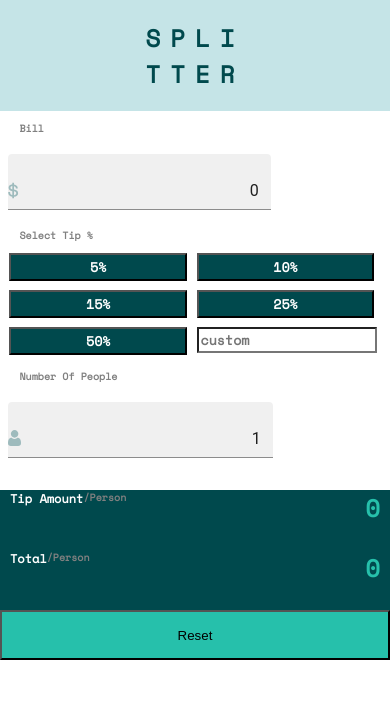
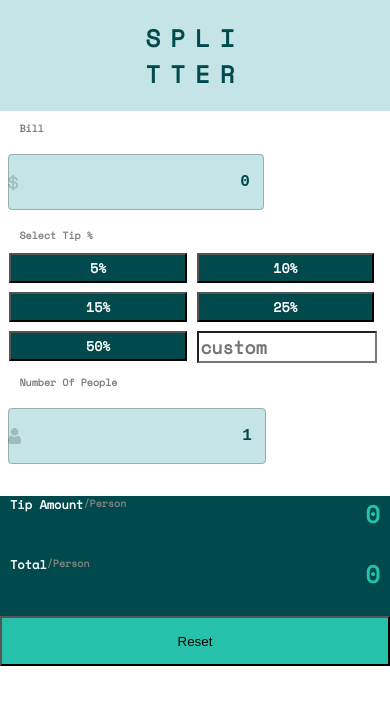
Before and after one commit to AiAweida/tipping, a React (Create React App) app: page / in a window 390 px wide. Shown: the top 704 px of the page. Built offline with nearby package versions, Linux system fonts and the light colour scheme.

Commit message:
started working on desktop layout and still fixing the mobile  layout

```diff
--- a/src/App.css
+++ b/src/App.css
@@ -3,8 +3,6 @@
   font-size: 10px;
   color: grey;
   margin: 0;
-  display: flex;
-  flex-flow: column;
 }
 
 .Input__container p {
@@ -21,3 +19,9 @@
   color: var(--White);
   background-color: var(--Verydarkcyan);
 }
+@media only screen and (min-width: 1024) {
+  body {
+    display: flex;
+    flex-direction: row;
+  }
+}
--- a/src/App.tsx
+++ b/src/App.tsx
@@ -19,6 +19,7 @@ function App() {
   return (
     <div className="App">
       <Header />
+      <div className="flexdir">
         <InputLayout setvalues={getvalues} />
         <OutputLayout
           totaltopay={total}
@@ -26,6 +27,7 @@ function App() {
           reset={resetcallback}
         />
       </div>
+    </div>
   );
 }
 
--- a/src/components/Custom/index.css
+++ b/src/components/Custom/index.css
@@ -4,11 +4,7 @@
   font-weight: bold;
   background-color: var(--white);
   margin-left: 5%;
-  /* font-size: 18px; */
+  font-size: 18px;
   margin-bottom: 5%;
   width: 92%;
 }
-
-/* margin-bottom: 5%;
-margin-left: 5%;
-color: var(--White); */
--- a/src/components/textbox/index.css
+++ b/src/components/textbox/index.css
@@ -1,9 +1,14 @@
-.Text {
+.MuiOutlinedInput-input {
   color: var(--Verydarkcyan) !important;
-  background-color: var(--White) !important;
-  font-family: var(--Family) !important;
+  font-family: monospace !important;
   font-weight: bold !important;
-  border-radius: 1% !important;
-  size: 100% !important;
-  unicode-bidi: bidi-override !important;
+  padding: 0 50%;
+  width: 100%;
 }
+.MuiOutlinedInput-root {
+  background-color: var(--Lightgrayishcyan) !important;
+  border-color: var(--Strongcyan);
+}
+.Mui-focused::after {
+  border-color: var(--Strongcyan);
+}
--- a/src/components/textbox/textbox.tsx
+++ b/src/components/textbox/textbox.tsx
@@ -36,7 +36,6 @@ const TextInput: React.FC<textInput> = ({
           }
         }}
         onClick={handleFocus}
-        className="Text"
         type="text"
         value={value}
         id={iden}
@@ -48,7 +47,7 @@ const TextInput: React.FC<textInput> = ({
             </InputAdornment>
           ),
         }}
-        variant="filled"
+        variant="outlined"
       />
     </Box>
   );
--- a/src/index.css
+++ b/src/index.css
@@ -23,3 +23,10 @@ code {
   --Fontsize: 24px;
   --Weights: 400, 500, 700;
 }
+@media screen and (min-width: 1024px) {
+  .flexdir {
+    align-content: center;
+    display: flex;
+    flex-direction: row;
+  }
+}
```
Lines whose indentation alone changed are shown as unchanged.
